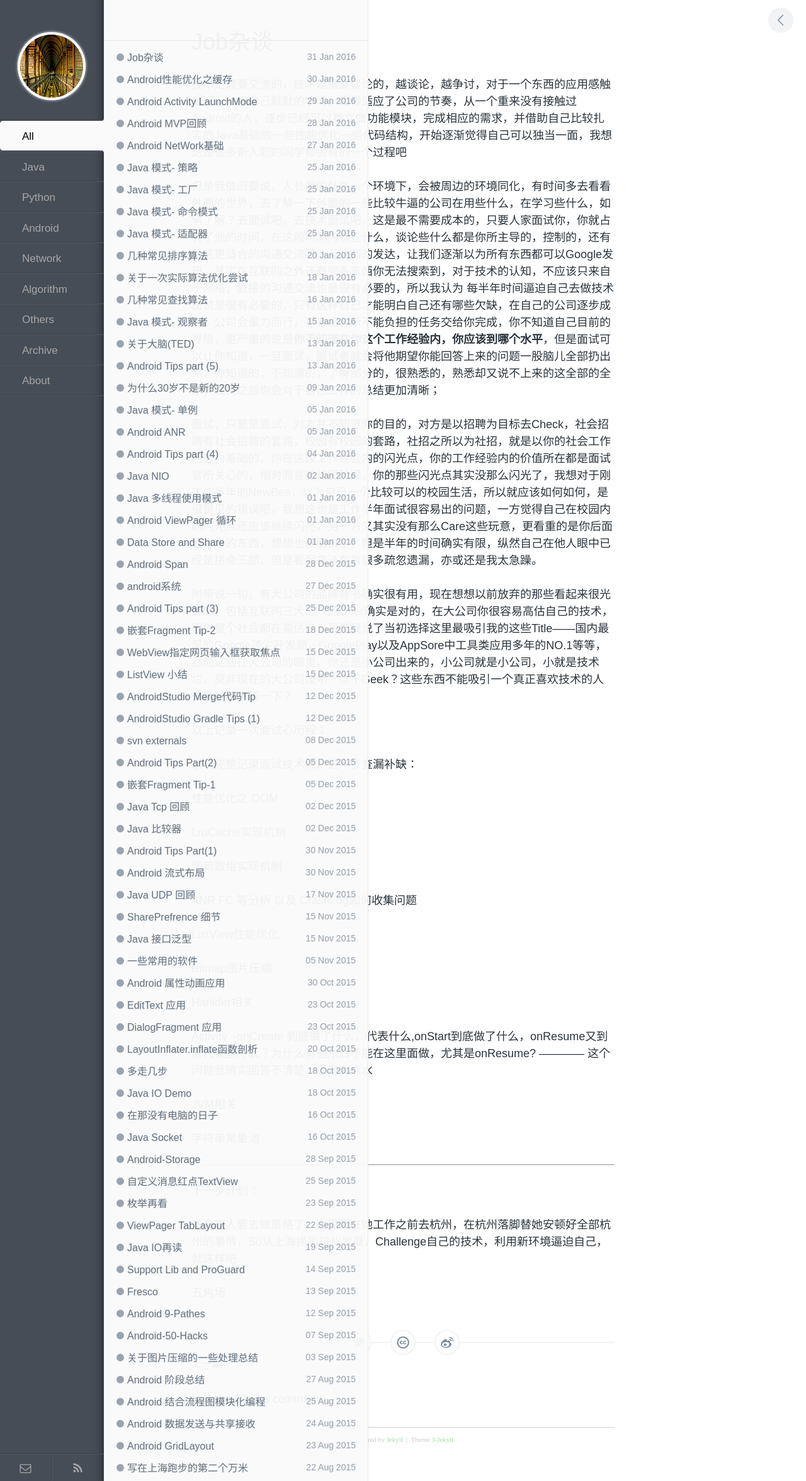
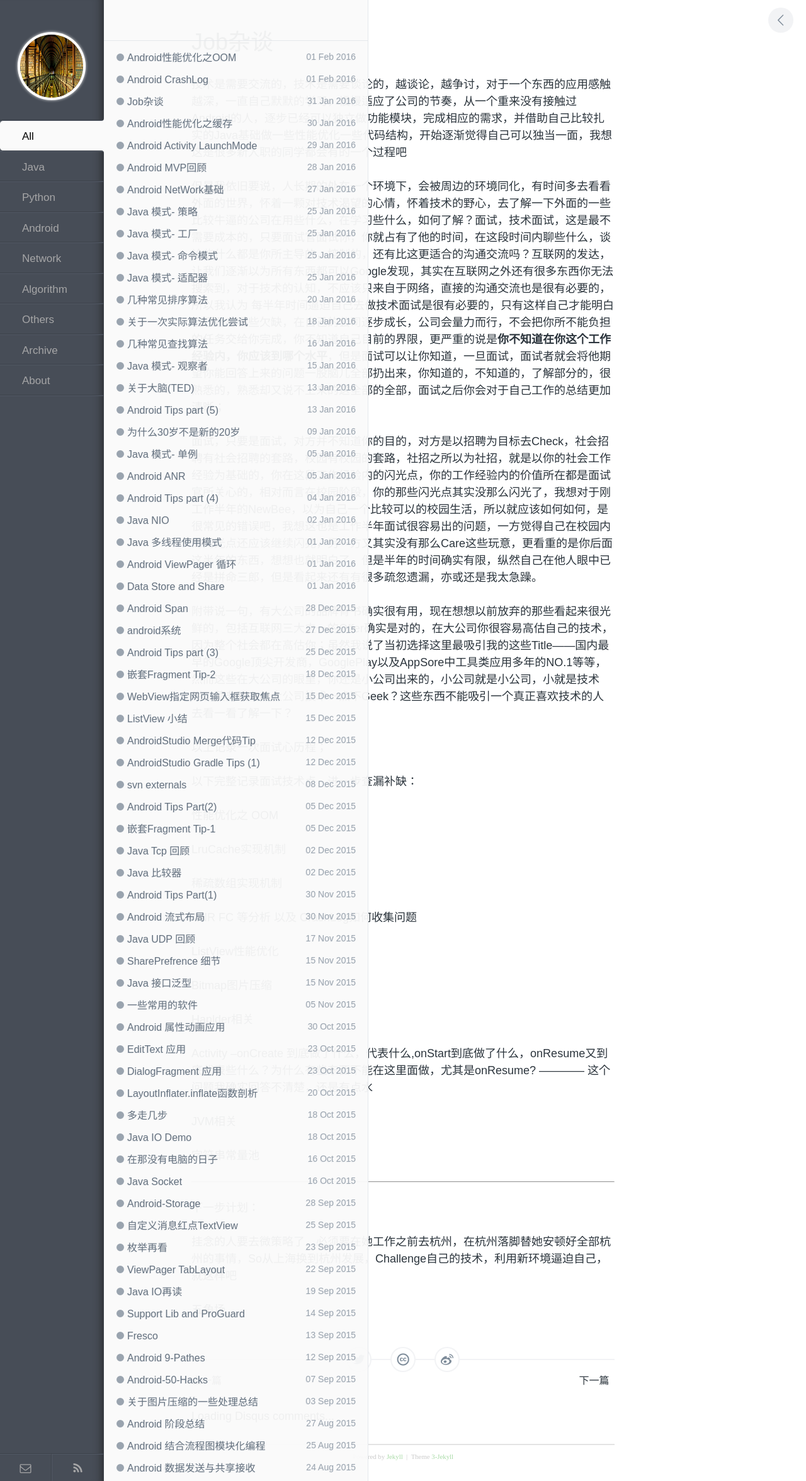
Before and after one commit to enlipan/enlipan.github.io, a Jekyll site: the page built from _posts/2016-01-31-android-job-1.md, in a window 1280 px wide. Shown: the whole page at 63% size. Built offline with Jekyll 4.4.1, drawn with Linux system fonts in a browser that asks for light colours; nearby versions of some CDN libraries; comment, search, counter and statistics services are not loaded.

Commit message:
modify pages android performance 1

```diff
--- a/_posts/2016-01-31-android-job-1.md
+++ b/_posts/2016-01-31-android-job-1.md
@@ -6,7 +6,7 @@
 
 技术是需要交流的，技术是需要谈论的，越谈论，越争讨，对于一个东西的应用感触越深，一直自己默默的学习，慢慢适应了公司的节奏，从一个重来没有接触过Android的人，逐步已经可以独立做功能模块，完成相应的需求，并借助自己比较扎实的Java基础做一些性能优化一些代码结构，开始逐渐觉得自己可以独当一面，我想这是很多新入职的同学都会有的一个过程吧
 
-但是我依旧要说，人长期的处在一个环境下，会被周边的环境同化，有时间多去看看外面的世界，去了解一下外面的一些比较牛逼的公司在用些什么，在学习些什么，如何了解？去面试吧，去技术面试吧，这是最不需要成本的，只要人家面试你，你就占有了他的时间，在这段时间内聊些什么，谈论些什么都是你所主导的，控制的，还有比这更适合的沟通交流吗？互联网的发达，让我们逐渐以为所有东西都可以Google发现，其实在互联网之外还有很多东西你无法搜索到，对于技术的认知，不应该只来自于网络，直接的沟通交流也是很有必要的，所以我认为 每半年时间逼迫自己去做技术面试是很有必要的，只有这样自己才能明白自己还有哪些欠缺，在自己的公司逐步成长，公司会量力而行，不会把你所不能负担的任务交给你完成，你不知道自己目前的界限，更严重的说是**你不知道在你这个工作经验内，你应该到哪个水平**，但是面试可以让你知道，一旦面试，面试者就会将他期望你能回答上来的问题一股脑儿全部扔出来，你知道的，不知道的，了解部分的，很熟悉的，熟悉却又说不上来的这全部的全部，面试之后你会对于自己工作的总结更加清晰；
+但是我依旧要说，人长期的处在一个环境下，会被周边的环境同化，有时间多去看看外面的世界，怀着一颗对技术渴望的心情，怀着技术的野心，去了解一下外面的一些比较牛逼的公司在用些什么，在学习些什么，如何了解？面试，技术面试，这是最不需要成本的，只要面试官面试你，你就占有了他的时间，在这段时间内聊些什么，谈论些什么都是你所主导的，控制的，还有比这更适合的沟通交流吗？互联网的发达，让我们逐渐以为所有东西都可以Google发现，其实在互联网之外还有很多东西你无法搜索到，对于技术的认知，不应该只来自于网络，直接的沟通交流也是很有必要的，所以我认为 每半年时间逼迫自己去做技术面试是很有必要的，只有这样自己才能明白自己还有哪些欠缺，在自己的公司逐步成长，公司会量力而行，不会把你所不能负担的任务交给你完成，你不知道自己目前的界限，更严重的说是**你不知道在你这个工作经验内，你应该到哪个水平**，但是面试可以让你知道，一旦面试，面试者就会将他期望你能回答上来的问题一股脑儿全部扔出来，你知道的，不知道的，了解部分的，很熟悉的，熟悉却又说不上来的这全部的全部，面试之后你会对于自己工作的总结更加清晰；
 
 面试，只要是面试，对方并不知道你的目的，对方是以招聘为目标去Check，社会招聘有社会招聘的套路，校园有校园的套路，社招之所以为社招，就是以你的社会工作经验为基础的，你在这段工作经验内的闪光点，你的工作经验内的价值所在都是面试官所关心的，相对而言在校园阶段，你的那些闪光点其实没那么闪光了，我想对于刚工作半年的NewBee，以为自己一个比较可以的校园生活，所以就应该如何如何，是很常见的错误吧，我想这也是工作半年面试很容易出的问题，一方觉得自己在校园内的闪光点还应该继续闪亮，另一方又其实没有那么Care这些玩意，更看重的是你后面这半年的东西，想想也就明白了，但是半年的时间确实有限，纵然自己在他人眼中已经是拼命三郎，但是看起来还有有很多疏忽遗漏，亦或还是我太急躁。
 
--- /dev/null
+++ b/_posts/2016-02-01-android-crash-log.md
@@ -0,0 +1,5 @@
+---
+layout: post
+title: Android CrashLog
+category: android
+---
--- /dev/null
+++ b/_posts/2016-02-01-android-performace-oom-2.md
@@ -0,0 +1,34 @@
+---
+layout: post
+title: Android性能优化之OOM
+category: android
+---
+
+
+
+
+
+
+
+
+
+
+
+
+
+
+
+
+
+
+
+
+
+
+
+
+---
+
+Quote：
+
+[Android内存优化之OOM](http://hukai.me/android-performance-oom/)
```
Also changed, not shown: _posts/2015-11-15-Java-interface-generics.md (+2 -0 lines), _posts/2016-01-30-android-performance-1.md (+2 -0 lines).
